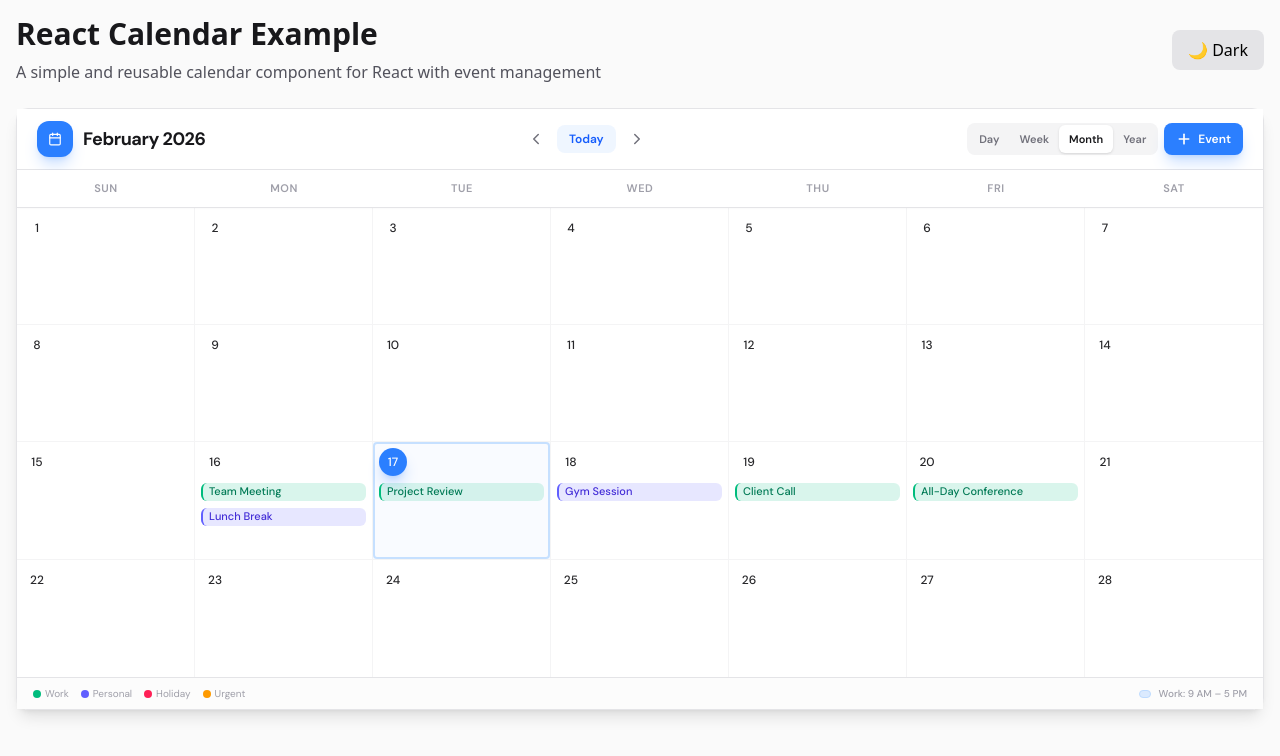
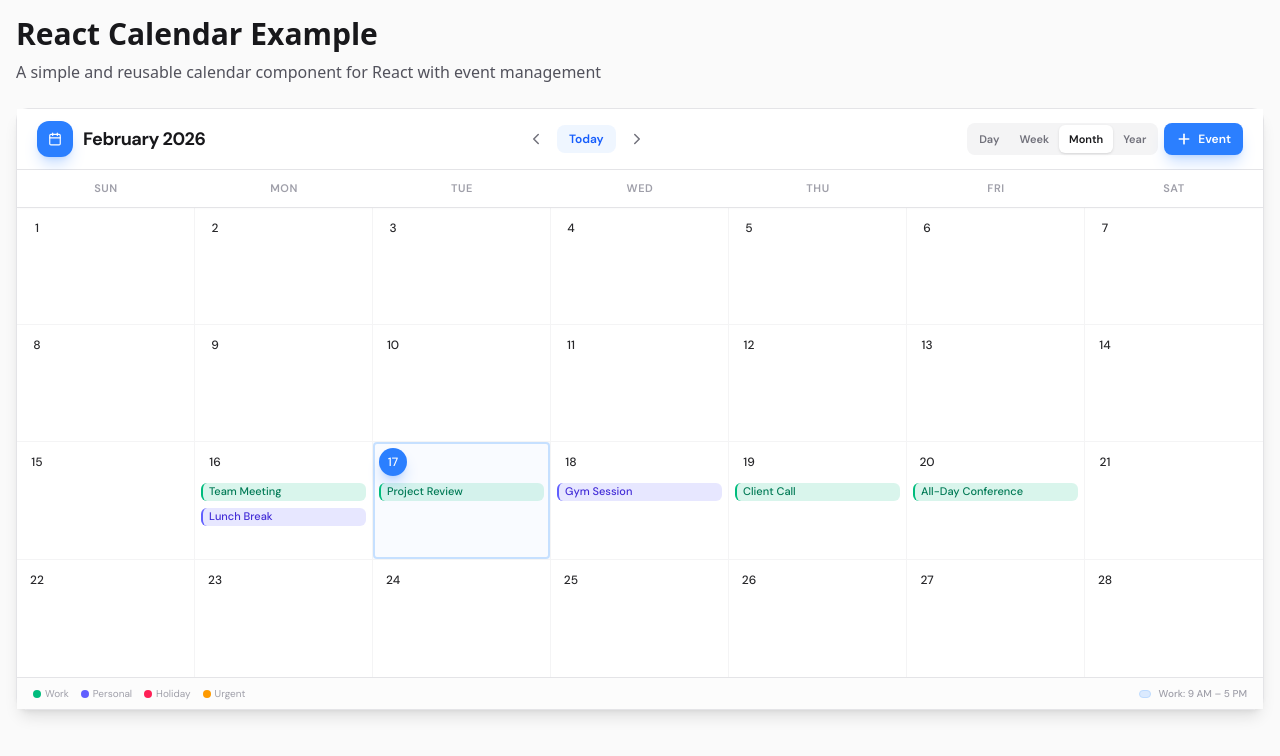
Before and after one commit to sajanv88/react-calendar, a React (Vite) app: page / in a window 1280 px wide. Shown: the top 756 px of the page. Built offline with nearby package versions, Linux system fonts and the light colour scheme.

Commit message:
Removed theme toggle from example

```diff
--- a/examples/App.tsx
+++ b/examples/App.tsx
@@ -91,13 +91,7 @@ function App() {
                             A simple and reusable calendar component for React with event management
                         </p>
                     </div>
-                    <button
-                        type="button"
-                        onClick={() => setTheme(theme === "light" ? "dark" : "light")}
-                        className="px-4 py-2 rounded-lg bg-zinc-200 dark:bg-zinc-700 hover:bg-zinc-300 dark:hover:bg-zinc-600 transition-colors"
-                    >
-                        {theme === "light" ? "🌙 Dark" : "☀️ Light"}
-                    </button>
+
                 </div>
 
                 <div className="h-full bg-white dark:bg-zinc-800 rounded-xl shadow-lg border border-zinc-200 dark:border-zinc-700">
```
